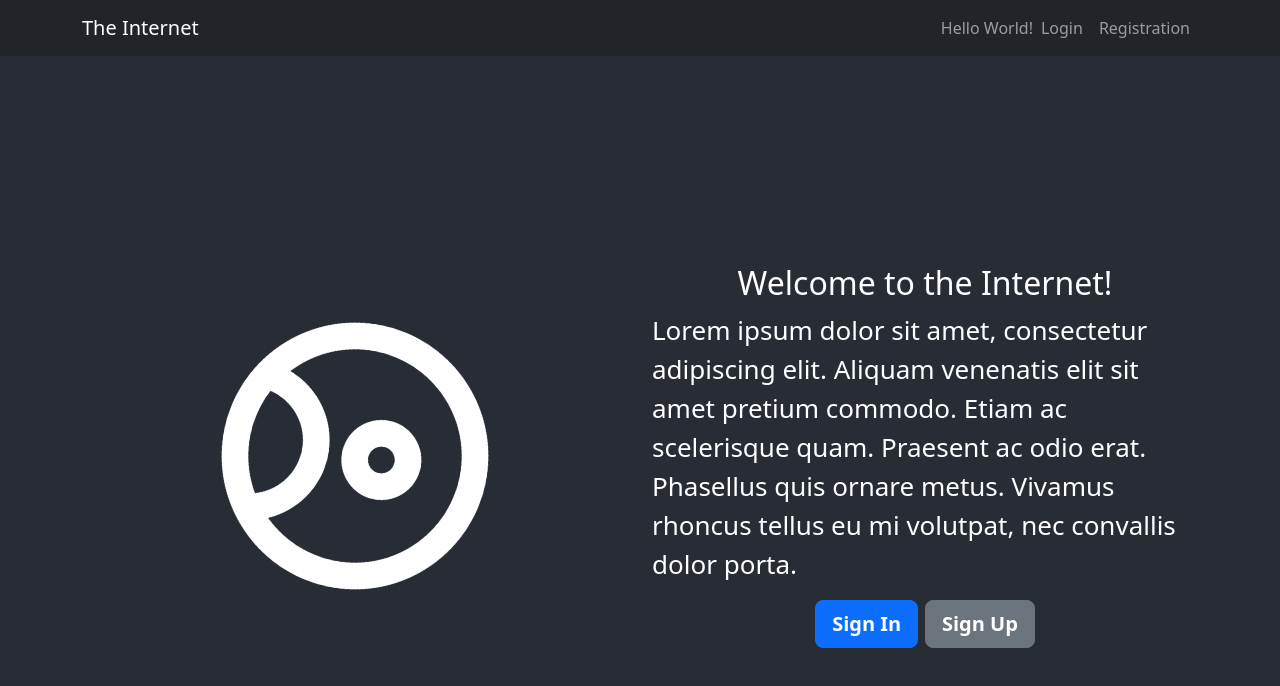
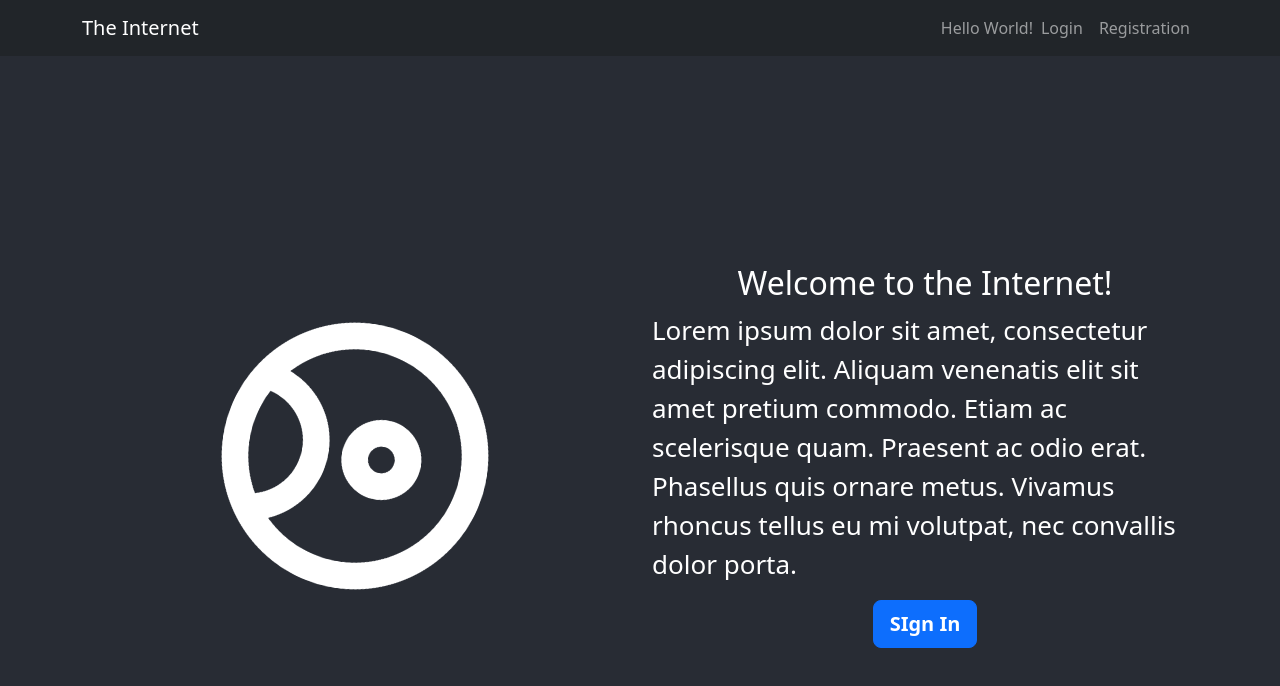
Before and after one commit to AmarilloShinLee/SYSARCH_First-Project, a React (Create React App) app: page / in a window 1280 px wide. Shown: the top 686 px of the page. Built offline with nearby package versions, Linux system fonts and the light colour scheme.

Commit message:
First Commit

```diff
--- /dev/null
+++ b/src/components/Button.jsx
@@ -0,0 +1,17 @@
+import Button from 'react-bootstrap/Button';
+
+const PrimaryButton = () => {
+    return (
+        <Button variant="primary" href="/Login" size="lg">
+            <b>SIgn In</b>
+        </Button>
+    );
+}
+
+const SecondButton = (value) => {
+    return (
+        <Button variant="secondary" href="/Registration" size="lg"><b>{value}</b></Button>
+    );
+}
+
+export {PrimaryButton, SecondButton}
--- a/src/pages/Homepage.jsx
+++ b/src/pages/Homepage.jsx
@@ -4,6 +4,7 @@ import Col from 'react-bootstrap/esm/Col';
 import logo from '../pictures/logo.svg';
 import newLogo from '../pictures/circle-user.png'
 import Button from 'react-bootstrap/Button';
+import { PrimaryButton } from '../components/Button';
 import { useEffect, useState } from 'react';
 
 const HomePage = () => {
@@ -24,7 +25,7 @@ const HomePage = () => {
         <div className="App">
         <header className="App-header">
             <Container>
-                <Row >
+                <Row>
                     <Col md={6} className='d-flex align-items-center justify-content-center'>
                         <img src={newLogo} className="App-logo" alt="logo" />
                     </Col>
@@ -34,8 +35,9 @@ const HomePage = () => {
                             <p className='text-start'>
                             Lorem ipsum dolor sit amet, consectetur adipiscing elit. Aliquam venenatis elit sit amet pretium commodo. Etiam ac scelerisque quam. Praesent ac odio erat. Phasellus quis ornare metus. Vivamus rhoncus tellus eu mi volutpat, nec convallis dolor porta.
                             </p>
-                            <Button variant="primary" size="lg"><b>Sign In</b></Button>{' '}
-                            <Button variant="secondary" size="lg"><b>Sign Up</b></Button>
+                            <PrimaryButton />
+                            {/* <Button variant="primary" href="/Login" size="lg"><b>Sign In</b></Button>{' '}
+                            <Button variant="secondary" href="/Registration" size="lg"><b>Sign Up</b></Button> */}
                         </div>
                     </Col>
                 </Row>
--- a/src/pages/Registration.jsx
+++ b/src/pages/Registration.jsx
@@ -9,9 +9,9 @@ function BasicExample() {
     <Container>
         <Row className="d-flex justify-content-center">
             <Col sm="8" className="border rounded bg-container" style={{margin: "6em", padding: "4em"}}>
-                <Form>
+                <Form >
 
-                    <Form.Group>
+                    <Form.Group >
                     <Form.Label className="d-flex justify-content-center">
                         <h2>Registration</h2>
                     </Form.Label>
```
